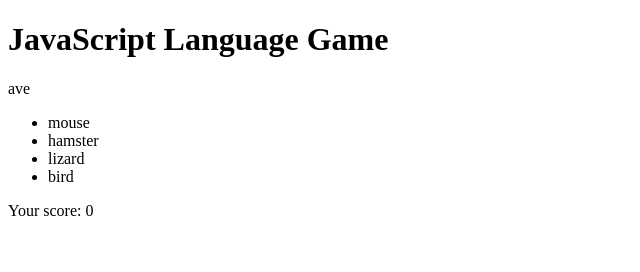
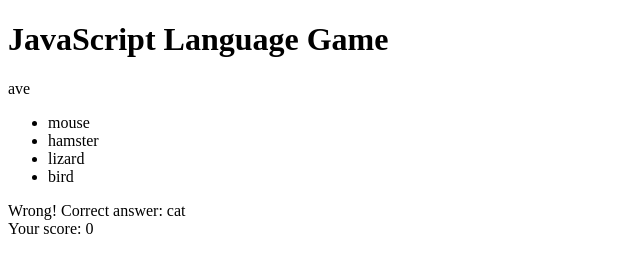
Before and after one commit to PauloGiovani/LanguageLearningGame, a plain HTML site: page index.html in a window 1280 px wide. Both pictures are taken after a click on the item "dog". Shown: the whole page, without its empty margins (0-640 px from the left). Drawn offline with Linux system fonts and the light colour scheme.

Commit message:
Showing the Correct Answer

```diff
--- a/index.html
+++ b/index.html
@@ -21,6 +21,9 @@
         <li class="alternative"></li>
     </ul>
 
+    <!-- Resultado -->
+    <div id="result"></div>
+
     <!-- Pontuação -->
     <div id="score"></div>
 
--- a/js/script.js
+++ b/js/script.js
@@ -88,17 +88,23 @@
         // Questão atual
         let currQuestion = questions[this.currPosition];
 
-        // Questão correta
-        if(currQuestion.correctAnswer == userSelected) {
+        // Se o jogador escolheu a questão correta
+        if (currQuestion.correctAnswer == userSelected) {
+            // Exibe uma mensagem no console
             console.log("Correct Answer");
             // Atualiza a pontuação do jogador
             this.score++;
             // Exibe a pontuação do jogador
             this.updateStats();
+            // Exibe o resultado
+            this.showResult(true);
         }
-        // Questão incorreta
+        // Se o jogador escolheu a questão incorreta
         else {
+            // Exibe uma mensagem no console
             console.log("Wrong Answer");
+            // Exibe o resultado
+            this.showResult(false);
         }
 
         // Passa para a próxima questão
@@ -127,6 +133,34 @@
 
         // Altera a pontuação
         scoreDiv.textContent = `Your score: ${this.score}`;
+    },
+
+    // Método para exibir a resposta
+    showResult: function(isCorrect) {
+        // Seleciona o elemento para exibir o resultado
+        let resultDiv = document.getElementById('result');
+
+        // Armazena o resultado que será exibido
+        let result = '';
+
+        // Verifica se a resposta está correta
+        if (isCorrect) {
+            // Resultado que será exibido para o jogador
+            result = "Correct Answer!";
+        }
+        else {
+            // Obtém a questão atual
+            let currQuestion = questions[this.currPosition];
+            // Índice da resposta correta
+            let correctAnswerIndex = currQuestion.correctAnswer;
+            // Resposta correta
+            let correctAnswerText = currQuestion.alternatives[correctAnswerIndex];
+            // Resultado que será exibido para o jogador
+            result = `Wrong! Correct answer: ${correctAnswerText}`;
+        }
+
+        // Exibe o resultado
+        resultDiv.textContent = result;
     }
 
 };
```
